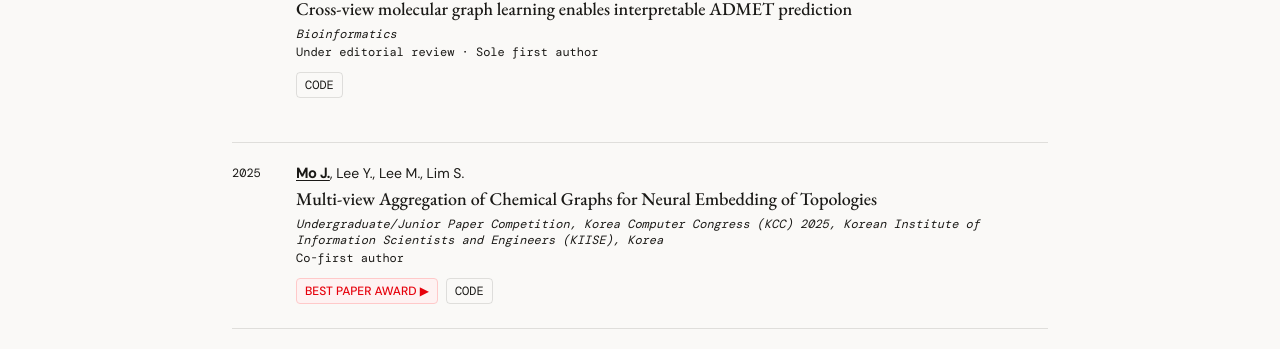
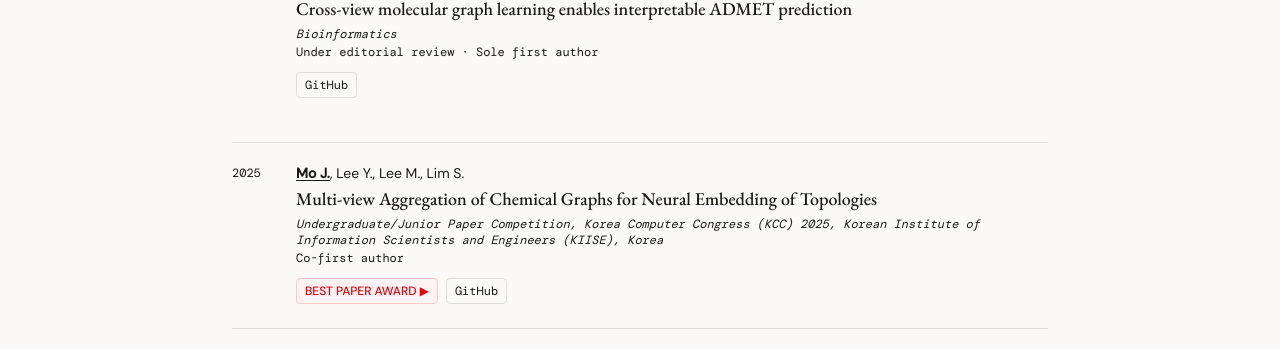
Before and after one commit to mo-juhyeon/mo-juhyeon.github.io, a React (Vite) app: page / in a window 1280 px wide. Shown: the part 1369-1718 px from the top of the page. Built offline with nearby package versions, Linux system fonts and the light colour scheme.

Commit message:
Label repository links GitHub throughout

```diff
--- a/src/app/App.tsx
+++ b/src/app/App.tsx
@@ -241,7 +241,7 @@ function PublicationsSection({
                   rel="noreferrer"
                   className="px-2 py-1 text-xs font-mono border border-border hover:bg-accent hover:text-white transition-colors rounded"
                 >
-                  CODE
+                  GitHub
                 </a>
               )}
             </div>
--- a/src/content.ts
+++ b/src/content.ts
@@ -241,7 +241,7 @@ export const VITAE: VitaeSection[] = [
             label: "Announcement",
             href: "https://newsroom.smilegate.com/lab/2024AIweeklyton",
           },
-          { label: "Code", href: "https://github.com/mo-juhyeon/AIStoryWeaver" },
+          { label: "GitHub", href: "https://github.com/mo-juhyeon/AIStoryWeaver" },
         ],
       },
       {
```
